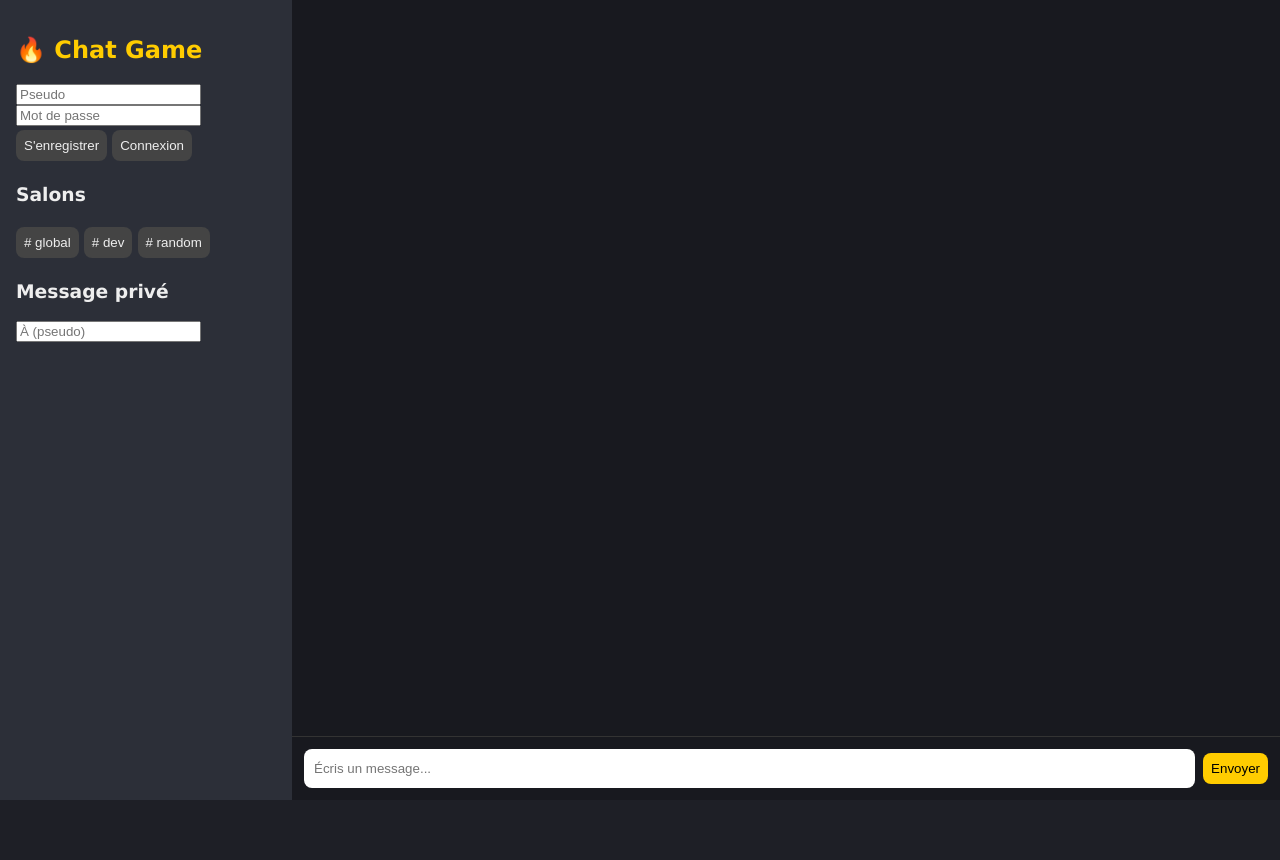
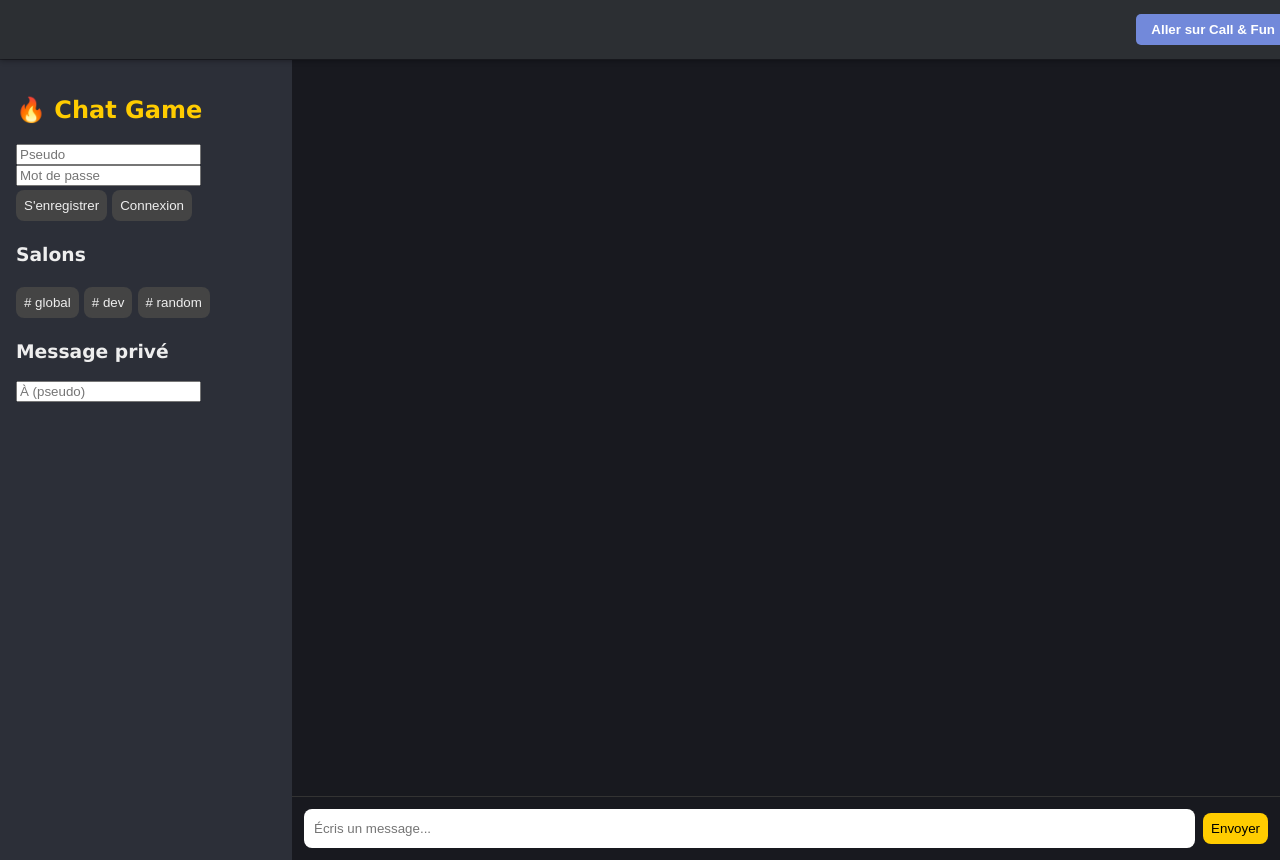
Before and after one commit to noahlevraitestgame-cmd/Site3, a website: page public/index.html in a window 1280 px wide. Before the commit the page ends 800 px from the top, so only its background shows below. Drawn offline with nearby package versions, Linux system fonts and the light colour scheme; no server answers.

Commit message:
Update index.html

```diff
--- a/public/index.html
+++ b/public/index.html
@@ -5,8 +5,51 @@
   <meta name="viewport" content="width=device-width,initial-scale=1" />
   <title>Chat complet</title>
   <link rel="stylesheet" href="/style.css" />
+  <style>
+    /* Header pour le bouton en haut */
+    header {
+      position: fixed;
+      top: 0;
+      left: 0;
+      width: 100%;
+      background-color: #2c2f33;
+      padding: 10px;
+      display: flex;
+      justify-content: flex-end;
+      box-shadow: 0 2px 5px rgba(0,0,0,0.3);
+      z-index: 1000;
+    }
+
+    header button {
+      padding: 8px 15px;
+      background-color: #7289da;
+      color: white;
+      border: none;
+      border-radius: 5px;
+      cursor: pointer;
+      font-weight: bold;
+      transition: background-color 0.2s;
+    }
+
+    header button:hover {
+      background-color: #5b6eae;
+    }
+
+    body {
+      margin: 0;
+      padding-top: 60px; /* pour que le contenu ne soit pas caché par le header */
+    }
+  </style>
 </head>
 <body>
+
+  <!-- Bouton en haut -->
+  <header>
+    <button onclick="window.open('https://call-and-fun.onrender.com', '_blank')">
+      Aller sur Call & Fun
+    </button>
+  </header>
+
   <div class="app">
     <aside class="sidebar">
       <h2>🔥 Chat Game</h2>
@@ -41,6 +84,7 @@
       </form>
     </main>
   </div>
+
   <script src="/socket.io/socket.io.js"></script>
   <script src="/client.js"></script>
 </body>
```
